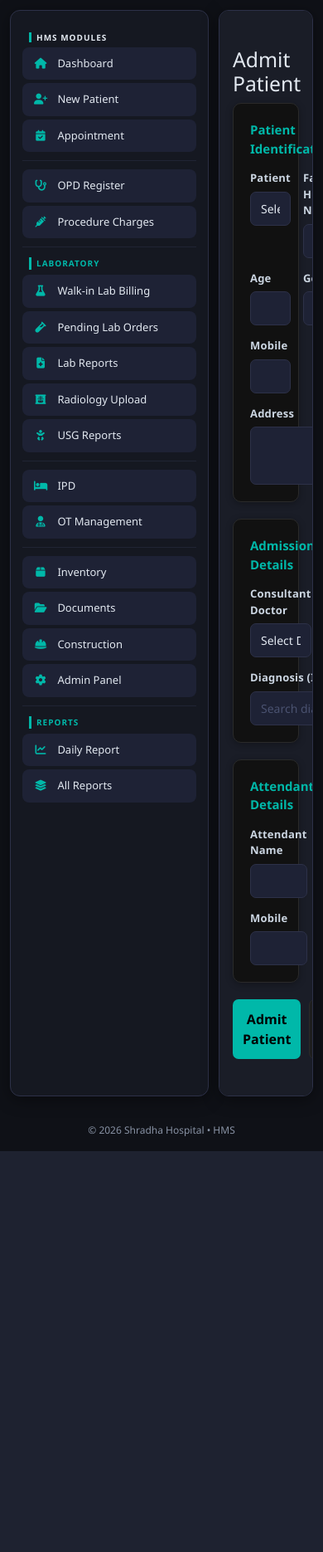
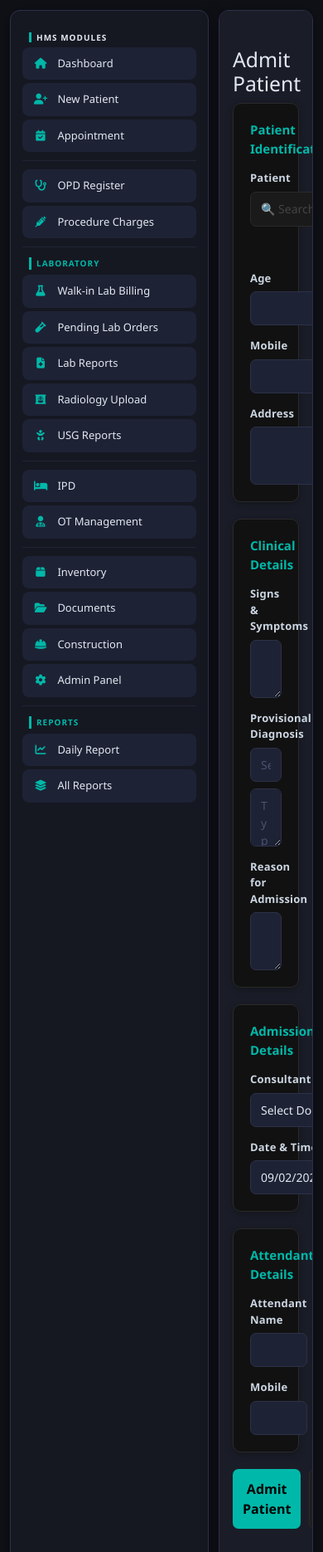
Before and after one commit to drpratapseervi-create/ShradhaHMS-2026, a Django app: page /ipd/new/ in a window 390 px wide. Shown: the part 121-1991 px from the top of the page at 83% size. Before the commit the page ends 1508 px from the top, so only its background shows below. Run offline with Django 4.2, Linux system fonts and the light colour scheme; the visitor is signed in with stand-in values (Sample User, id 1); data that the repository does not hold is empty; some libraries are stand-ins or nearby versions.

Commit message:
Admit Patient form: pre-select patient, searchable dropdown, admission date/time, clinical details
- Dashboard's Admission dropdown item now links to /ipd/new/?patient=<id>,
  and the admit form pre-selects that patient on load instead of rendering blank.
- Replace the plain patient <select> with a searchable Select2 dropdown
  (type name or UHID to filter) instead of a long scrollable list.
- Fix patient autofill (age/gender/mobile/address) not firing when a patient
  is picked via Select2: jQuery's .trigger('change') doesn't dispatch a native
  DOM change event on a <select>, so the plain addEventListener never ran;
  bind the same handler through jQuery as well.
- Add an editable "Date & Time of Admission" field defaulting to now, so
  backdated/late-logged admissions can be recorded accurately.
- Add a "Clinical Details" section (Signs & Symptoms, Provisional Diagnosis,
  Reason for Admission) wired to the existing symptoms/diagnosis/chief_complaint
  model fields, saved on both the form-based and bed-based admit flows, and
  surfaced on the IPD patient file admission summary and discharge PDF.

Co-Authored-By: Claude Sonnet 5 <noreply@anthropic.com>
Claude-Session: https://claude.ai/code/session_01VEbbWsf7RtCMNdgGWriTnF

```diff
--- a/hms/forms.py
+++ b/hms/forms.py
@@ -153,6 +153,15 @@ class AppointmentForm(forms.ModelForm):
 # ===================== IPD ADMISSION FORM =====================
 class IPDAdmissionForm(forms.ModelForm):
 
+    admission_date = forms.DateTimeField(
+        required=False,
+        input_formats=["%Y-%m-%dT%H:%M"],
+        widget=forms.DateTimeInput(
+            format="%Y-%m-%dT%H:%M",
+            attrs={"type": "datetime-local", "class": "form-control"},
+        ),
+    )
+
     class Meta:
         model = IPDAdmission
         fields = [
@@ -161,8 +170,10 @@ class IPDAdmissionForm(forms.ModelForm):
             "ward",
             "bed",
             "chief_complaint",
+            "symptoms",
             "diagnosis",
             "icd_code",
+            "admission_date",
             "attendant_name",
             "attendant_relation",
             "attendant_mobile",
@@ -170,6 +181,7 @@ class IPDAdmissionForm(forms.ModelForm):
         widgets = {
             "diagnosis": forms.Textarea(attrs={"rows": 3}),
             "chief_complaint": forms.Textarea(attrs={"rows": 3}),
+            "symptoms": forms.Textarea(attrs={"rows": 3}),
         }
 
 # ===================== IPD VITAL FORM =====================
--- a/hms/templates/dashboard.html
+++ b/hms/templates/dashboard.html
@@ -337,7 +337,7 @@
                             data-proc-bill="{% url 'hms:procedure_billing' %}"
                             data-advance="{% url 'hms:advance_payment_receipt' appt.patient.id %}"
                             data-consult="{% url 'hms:start_consultation' appt.id %}"
-                            data-admit="{% url 'hms:admit_patient' %}"
+                            data-admit="{% url 'hms:admit_patient' %}?patient={{ appt.patient.id }}"
                             data-upload="{% url 'hms:upload_medical_image' appt.patient.id %}"
                             onclick="openDropdown(this)">&#8964;</button>
                     <button class="btn-more-dots"
@@ -348,7 +348,7 @@
                             data-proc-bill="{% url 'hms:procedure_billing' %}"
                             data-advance="{% url 'hms:advance_payment_receipt' appt.patient.id %}"
                             data-consult="{% url 'hms:start_consultation' appt.id %}"
-                            data-admit="{% url 'hms:admit_patient' %}"
+                            data-admit="{% url 'hms:admit_patient' %}?patient={{ appt.patient.id }}"
                             data-upload="{% url 'hms:upload_medical_image' appt.patient.id %}"
                             onclick="openDropdown(this)">&#8943;</button>
                 </div>
--- a/hms/templates/ipd/admit_form.html
+++ b/hms/templates/ipd/admit_form.html
@@ -1,6 +1,43 @@
 {% extends "base.html" %}
 
 {% block title %}Admit Patient — {{ bed.ward.name }} Bed {{ bed.bed_number }}{% endblock %}
+
+{% block extra_css %}
+<link href="https://cdn.jsdelivr.net/npm/select2@4.1.0-rc.0/dist/css/select2.min.css" rel="stylesheet"/>
+<style>
+/* ── Select2 dark theme ── */
+.select2-container{ width:100% !important; }
+.select2-container--default .select2-selection--single{
+    height:42px !important; background:#1a1a1a !important;
+    border:1px solid #2a2a2a !important; border-radius:7px !important;
+    display:flex; align-items:center; padding:0 12px !important;
+}
+.select2-container--default .select2-selection--single .select2-selection__rendered{
+    color:#e2e8f0 !important; padding:0 !important; line-height:normal !important; font-size:14px;
+}
+.select2-container--default .select2-selection--single .select2-selection__arrow{ height:40px !important; }
+.select2-container--default .select2-selection--single .select2-selection__arrow b{ border-color:#8892a4 transparent transparent transparent !important; }
+.select2-container--default.select2-container--focus .select2-selection--single,
+.select2-container--default.select2-container--open .select2-selection--single{
+    border-color:#00b8a9 !important; box-shadow:0 0 0 2px rgba(0,184,169,.15) !important;
+}
+.select2-dropdown{
+    background:#111111 !important; border:1px solid #2a2a2a !important;
+    border-radius:8px !important; box-shadow:0 8px 24px rgba(0,0,0,0.6) !important;
+}
+.select2-search--dropdown{ padding:7px !important; background:#111111 !important; }
+.select2-container--default .select2-search--dropdown .select2-search__field{
+    background:#1a1a1a !important; color:#e2e8f0 !important;
+    border:1px solid #2a2a2a !important; border-radius:6px !important;
+    padding:7px 10px !important; font-size:13px !important;
+}
+.select2-results__option{ padding:9px 13px !important; font-size:13px !important; color:#e2e8f0 !important; background:#111111 !important; }
+.select2-container--default .select2-results__option--highlighted[aria-selected]{ background:#00b8a9 !important; color:#000 !important; }
+.select2-container--default .select2-results__option[aria-selected=true]{ background:#1e3a3a !important; color:#00b8a9 !important; }
+.select2-container--default .select2-selection--single .select2-selection__placeholder{ color:#444 !important; }
+.select2-container--default .select2-selection--single .select2-selection__clear{ color:#8892a4 !important; }
+</style>
+{% endblock %}
 
 {% block content %}
 
@@ -178,11 +215,12 @@ background:#155555;
 <option value="">Select Patient</option>
 {% for p in patients %}
 <option value="{{ p.id }}"
-  data-age="{{ p.age }}"
-  data-gender="{{ p.gender }}"
-  data-mobile="{{ p.mobile_no }}"
-  data-address="{{ p.address }}"
-  data-guardian="{{ p.father_or_husband_name }}">
+  data-age="{{ p.age|default:'' }}"
+  data-gender="{{ p.gender|default:'' }}"
+  data-mobile="{{ p.mobile_no|default:'' }}"
+  data-address="{{ p.address|default:'' }}"
+  data-guardian="{{ p.father_or_husband_name|default:'' }}"
+  {% if p.id == selected_patient_id %}selected{% endif %}>
   {{ p.full_name }} | {{ p.uhid }}
 </option>
 {% endfor %}
@@ -223,6 +261,33 @@ background:#155555;
 </div>
 
 <div class="form-card">
+<div class="form-title">Clinical Details</div>
+<div class="form-grid">
+
+<div class="form-group full">
+<label>Signs &amp; Symptoms</label>
+<textarea name="symptoms" class="form-control"></textarea>
+</div>
+
+<div class="form-group full">
+<label>Provisional Diagnosis</label>
+<div class="icd-wrapper">
+<input type="text" id="icd-search" class="form-control" placeholder="Search diagnosis or ICD code to auto-fill below">
+<input type="hidden" name="icd_code" id="icd-hidden">
+<div class="icd-dropdown" id="icd-results"></div>
+</div>
+<textarea name="diagnosis" id="diagnosis-textarea" class="form-control" style="margin-top:8px;" placeholder="Type the provisional diagnosis, or pick one from ICD search above"></textarea>
+</div>
+
+<div class="form-group full">
+<label>Reason for Admission</label>
+<textarea name="chief_complaint" class="form-control"></textarea>
+</div>
+
+</div>
+</div>
+
+<div class="form-card">
 <div class="form-title">Admission Details</div>
 <div class="form-grid">
 
@@ -243,14 +308,9 @@ background:#155555;
 <input type="text" id="doctor-department" class="form-control" readonly>
 </div>
 
-<div class="form-group full">
-<label>Diagnosis (ICD Search)</label>
-<div class="icd-wrapper">
-<input type="text" id="icd-search" class="form-control" placeholder="Search diagnosis or ICD code">
-<input type="hidden" name="icd_code" id="icd-hidden">
-<input type="hidden" name="diagnosis" id="diagnosis-hidden">
-<div class="icd-dropdown" id="icd-results"></div>
-</div>
+<div class="form-group">
+<label>Date &amp; Time of Admission</label>
+<input type="datetime-local" name="admission_date" id="admission-date" class="form-control">
 </div>
 
 </div>
@@ -291,14 +351,27 @@ background:#155555;
 /* PATIENT AUTO FILL */
 const patientSelect = document.getElementById("patient-select")
 
-patientSelect.addEventListener("change", function(){
-    const sel = this.options[this.selectedIndex]
+function fillPatientDetails(){
+    const sel = patientSelect.options[patientSelect.selectedIndex]
     document.getElementById("age").value          = sel.dataset.age      || ""
     document.getElementById("gender").value       = sel.dataset.gender   || ""
     document.getElementById("mobile").value       = sel.dataset.mobile   || ""
     document.getElementById("address").value      = sel.dataset.address  || ""
     document.getElementById("guardian_name").value = sel.dataset.guardian || ""
-})
+}
+
+patientSelect.addEventListener("change", fillPatientDetails)
+
+if(patientSelect.value){ fillPatientDetails() }
+
+/* DATE & TIME OF ADMISSION — default to now, stays editable */
+const admissionDateInput = document.getElementById("admission-date")
+if(admissionDateInput && !admissionDateInput.value){
+    const now = new Date()
+    const pad = n => String(n).padStart(2, "0")
+    admissionDateInput.value = now.getFullYear() + "-" + pad(now.getMonth() + 1) + "-" + pad(now.getDate())
+        + "T" + pad(now.getHours()) + ":" + pad(now.getMinutes())
+}
 
 /* DOCTOR → DEPARTMENT AUTO */
 const doctorSelect = document.getElementById("doctor-select")
@@ -310,10 +383,10 @@ doctorSelect.addEventListener("change", function(){
 
 /* ICD SEARCH */
 const ICD_SEARCH_URL = "{% url 'hms:icd_search' %}"
-const icdInput       = document.getElementById("icd-search")
-const icdHidden      = document.getElementById("icd-hidden")
-const diagnosisHidden = document.getElementById("diagnosis-hidden")
-const icdBox         = document.getElementById("icd-results")
+const icdInput        = document.getElementById("icd-search")
+const icdHidden       = document.getElementById("icd-hidden")
+const diagnosisTextarea = document.getElementById("diagnosis-textarea")
+const icdBox          = document.getElementById("icd-results")
 let timer
 
 icdInput.addEventListener("input", function(){
@@ -341,12 +414,31 @@ icdInput.addEventListener("input", function(){
 })
 
 function selectICD(code, diagnosis){
-    icdHidden.value      = code
-    diagnosisHidden.value = diagnosis
-    icdInput.value       = code + " - " + diagnosis
-    icdBox.style.display = "none"
+    icdHidden.value         = code
+    diagnosisTextarea.value = diagnosis
+    icdInput.value          = code + " - " + diagnosis
+    icdBox.style.display    = "none"
 }
 
 </script>
 
+<script src="https://cdn.jsdelivr.net/npm/jquery@3.7.1/dist/jquery.min.js"></script>
+<script src="https://cdn.jsdelivr.net/npm/select2@4.1.0-rc.0/dist/js/select2.min.js"></script>
+<script>
+$(function(){
+    $('#patient-select').select2({
+        placeholder: '🔍 Search patient by name or UHID...',
+        allowClear: true,
+        width: '100%'
+    });
+
+    // Select2 changes the value via jQuery's .trigger('change'), which does NOT
+    // dispatch a native DOM 'change' event on a <select> (no elem.change() to
+    // bridge through), so the plain addEventListener("change", ...) above never
+    // fires for a Select2-driven pick. Bind through jQuery too so autofill works
+    // both for manual Select2 selection and for the ?patient= pre-fill.
+    $('#patient-select').on('change', fillPatientDetails);
+});
+</script>
+
 {% endblock %}
--- a/hms/templates/ipd/discharge_pdf.html
+++ b/hms/templates/ipd/discharge_pdf.html
@@ -203,6 +203,11 @@ DISCHARGE SUMMARY
 </div>
 
 <div class="section">
+<div class="section-title">Signs &amp; Symptoms</div>
+{{ admission.symptoms }}
+</div>
+
+<div class="section">
 <div class="section-title">General Examination</div>
 {{ admission.general_examination }}
 </div>
--- a/hms/views.py
+++ b/hms/views.py
@@ -17,6 +17,7 @@ from django.db.models import Sum
 from .models import PartnerDeposit
 from django.views.decorators.csrf import csrf_exempt
 from django.utils import timezone
+from django.utils.dateparse import parse_datetime
 from django.db import transaction
 from django.db.models import Q, F, Sum, Count
 from django.contrib import messages
@@ -1113,11 +1114,21 @@ def admit_bed(request, bed_id):
         doctor_id  = request.POST.get("doctor")
 
         chief_complaint    = request.POST.get("chief_complaint", "")
+        symptoms           = request.POST.get("symptoms", "")
         diagnosis          = request.POST.get("diagnosis", "")
         icd_code           = request.POST.get("icd_code", "")
         attendant_name     = request.POST.get("attendant_name", "")
         attendant_relation = request.POST.get("attendant_relation", "")
         attendant_mobile   = request.POST.get("attendant_mobile", "")
+
+        admission_date = timezone.now()
+        admission_date_raw = request.POST.get("admission_date", "").strip()
+        if admission_date_raw:
+            parsed_date = parse_datetime(admission_date_raw)
+            if parsed_date:
+                if timezone.is_naive(parsed_date):
+                    parsed_date = timezone.make_aware(parsed_date, timezone.get_current_timezone())
+                admission_date = parsed_date
 
         if not patient_id:
             patients = Patient.objects.all().order_by("full_name")
@@ -1161,12 +1172,13 @@ def admit_bed(request, bed_id):
             ward               = bed.ward,
             bed                = bed,
             chief_complaint    = chief_complaint,
+            symptoms           = symptoms,
             diagnosis          = auto_diagnosis,
             icd_code           = icd_code,
             attendant_name     = attendant_name,
             attendant_relation = attendant_relation,
             attendant_mobile   = attendant_mobile,
-            admission_date     = timezone.now(),
+            admission_date     = admission_date,
             status             = "ADMITTED",
         )
 
@@ -1211,8 +1223,15 @@ def admit_patient(request):
         if form.is_valid():
             form.save()
             return redirect("hms:ipd_dashboard")
+        selected_patient_id = request.POST.get("patient")
     else:
         form = IPDAdmissionForm()
+        selected_patient_id = request.GET.get("patient")
+
+    try:
+        selected_patient_id = int(selected_patient_id)
+    except (TypeError, ValueError):
+        selected_patient_id = None
 
     patients = Patient.objects.all().order_by("full_name")
     doctors = Doctor.objects.all().order_by("full_name")
@@ -1220,6 +1239,7 @@ def admit_patient(request):
         "form": form,
         "patients": patients,
         "doctors": doctors,
+        "selected_patient_id": selected_patient_id,
     })
 
 
```
Also changed, not shown: hms/templates/ipd/patient_file.html (+8 -0 lines).
